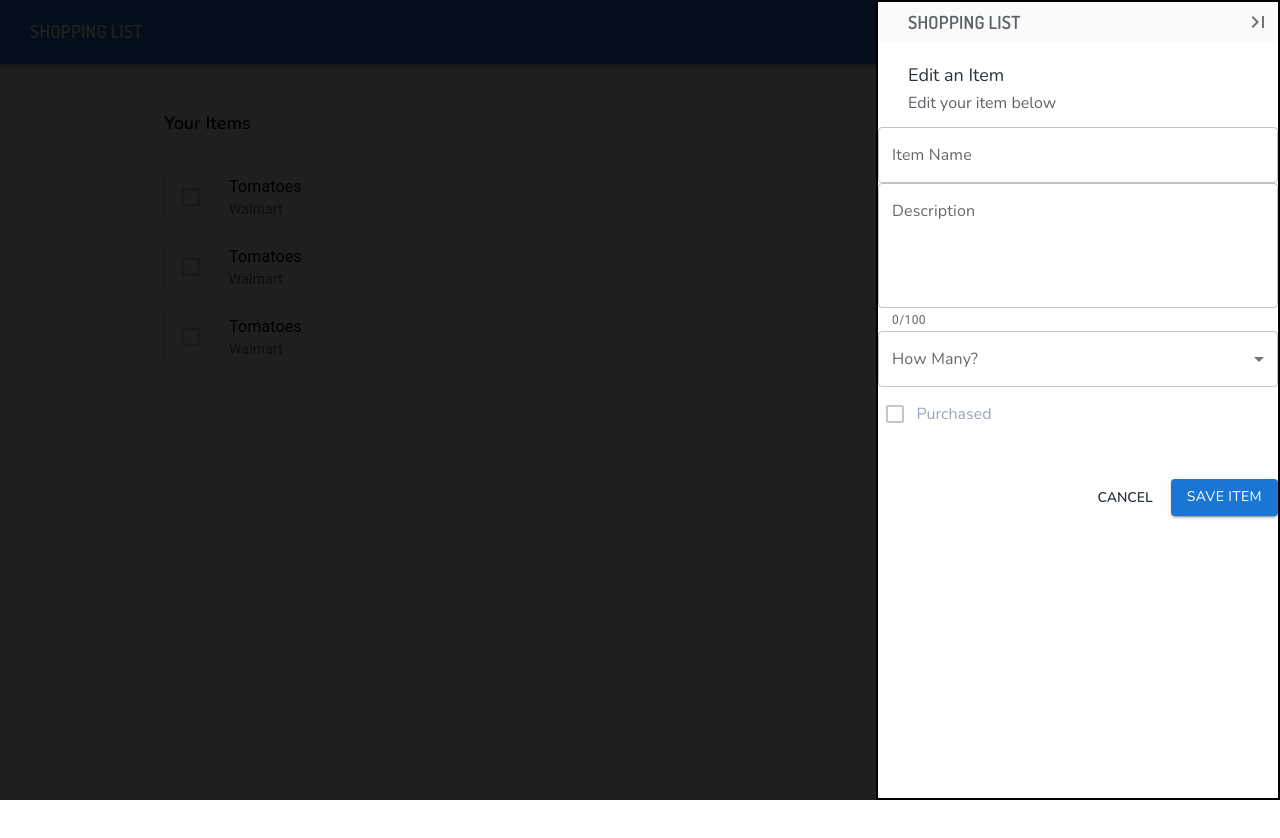
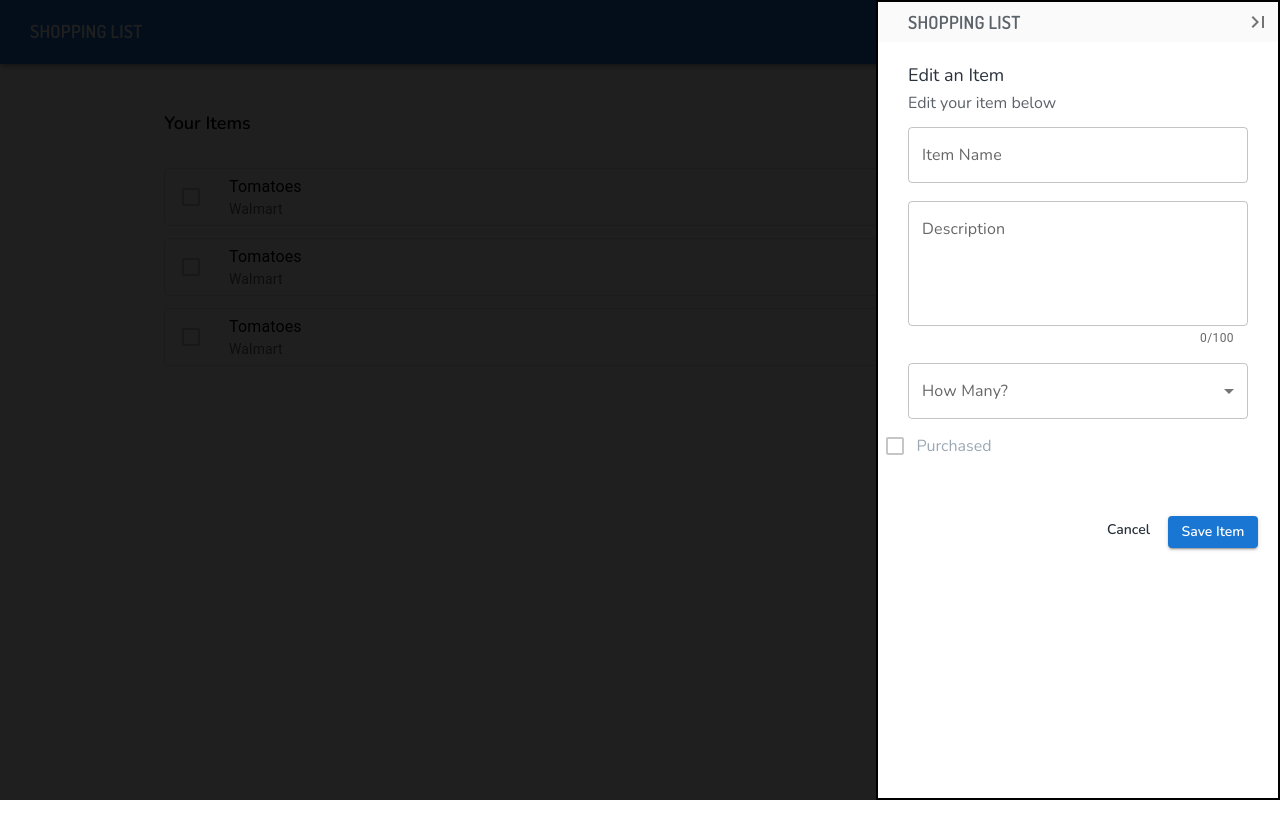
Before and after one commit to aranyameas/groceryList, a React (Create React App) app: page / in a window 1280 px wide. Both pictures are taken after a click on the button 1096 px from the left and 196 px from the top of the page. Shown: the top 838 px of the page. Built offline with nearby package versions, Linux system fonts and the light colour scheme.

Commit message:
Finish stylizing add and edit modals

```diff
--- a/src/App.css
+++ b/src/App.css
@@ -256,6 +256,7 @@
   margin: 0px 10px;
   padding-top: 3px;
   padding-bottom: 3px;
+  text-transform: none;
 }
 
 .Loading {
@@ -347,3 +348,64 @@
   color: #9ca8b4;
   text-transform: none;
 }
+
+.CharacterHelper-text {
+  display: flex;
+  justify-content: end;
+}
+
+.HowMany-margin {
+  margin-left: 30px;
+}
+
+.AddButton-text {
+  width: 60px;
+  height: 20px;
+  left: calc(50% - 60px / 2);
+  top: calc(50% - 20px / 2);
+
+  font-style: normal;
+  font-weight: 600;
+  font-size: 14px;
+  line-height: 20px;
+
+  /* identical to box height, or 143% */
+  text-align: center;
+  letter-spacing: -1.30385e-9px;
+
+  /* White */
+  color: #ffffff;
+
+  /* Inside auto layout */
+  flex: none;
+  order: 0;
+  flex-grow: 0;
+  margin: 0px 10px;
+  text-transform: none;
+}
+
+.EditButton-text {
+  width: 63px;
+  height: 20px;
+  left: calc(50% - 63px / 2);
+  top: calc(50% - 20px / 2);
+
+  font-style: normal;
+  font-weight: 600;
+  font-size: 14px;
+  line-height: 20px;
+
+  /* identical to box height, or 143% */
+  text-align: center;
+  letter-spacing: -1.30385e-9px;
+
+  /* White */
+  color: #ffffff;
+
+  /* Inside auto layout */
+  flex: none;
+  order: 0;
+  flex-grow: 0;
+  margin: 0px 10px;
+  text-transform: none;
+}
--- a/src/content/Add.js
+++ b/src/content/Add.js
@@ -57,25 +57,35 @@ export const Add = (props) => {
               <FormControl fullWidth>
                 <TextField
                   label={<span className="font-nunito">Item Name</span>}
+                  sx={{ marginBottom: "18px", marginX: "30px" }}
                 />
                 <TextField
                   multiline
                   rows={4}
                   value={description.desc}
                   inputProps={{ maxLength: charLimit }}
+                  FormHelperTextProps={{ className: "CharacterHelper-text" }}
                   helperText={`${description.desc.length}/${charLimit}`}
                   onChange={handleChange("desc")}
                   label={<span className="font-nunito">Description</span>}
+                  sx={{ marginBottom: "14px", marginX: "30px" }}
                 />
                 <FormControl fullWidth>
                   <InputLabel id="Quantity">
-                    <span className="font-nunito">How Many?</span>
+                    <span className="font-nunito HowMany-margin">
+                      How Many?
+                    </span>
                   </InputLabel>
                   <Select
                     labelid="Quantity"
                     id="Quantity"
-                    label={<span className="font-nunito">How Many?</span>}
+                    label={
+                      <span className="font-nunito HowMany-margin">
+                        How Many?
+                      </span>
+                    }
                     value={amount}
+                    sx={{ marginX: "30px" }}
                   >
                     <MenuItem value={1}>1</MenuItem>
                     <MenuItem value={2}>2</MenuItem>
@@ -88,8 +98,12 @@ export const Add = (props) => {
                   <Button variant="text" onClick={handleAddClose}>
                     <span className="Cancel font-nunito">Cancel</span>
                   </Button>
-                  <Button variant="contained" onClick={handleAdd}>
-                    <span className="font-nunito">Add Task</span>
+                  <Button
+                    variant="contained"
+                    onClick={handleAdd}
+                    sx={{ width: "90px", marginRight: "20px" }}
+                  >
+                    <span className="font-nunito AddButton-text">Add Task</span>
                   </Button>
                 </div>
               </FormControl>
--- a/src/content/Edit.js
+++ b/src/content/Edit.js
@@ -76,6 +76,7 @@ export const Edit = (props) => {
                 <FormControl fullWidth>
                   <TextField
                     label={<span className="font-nunito">Item Name</span>}
+                    sx={{ marginBottom: "18px", marginX: "30px" }}
                   />
                   <TextField
                     multiline
@@ -85,15 +86,24 @@ export const Edit = (props) => {
                     helperText={`${description.desc.length}/${charLimit}`}
                     onChange={handleChange("desc")}
                     label={<span className="font-nunito">Description</span>}
+                    FormHelperTextProps={{ className: "CharacterHelper-text" }}
+                    sx={{ marginBottom: "14px", marginX: "30px" }}
                   />
                   <FormControl fullWidth>
                     <InputLabel id="Quantity">
-                      <span className="font-nunito">How Many?</span>
+                      <span className="font-nunito HowMany-margin">
+                        How Many?
+                      </span>
                     </InputLabel>
                     <Select
                       labelid="Quantity"
                       id="Quantity"
-                      label={<span className="font-nunito">"How many?"</span>}
+                      label={
+                        <span className="font-nunito HowMany-margin">
+                          "How many?"
+                        </span>
+                      }
+                      sx={{ marginX: "30px" }}
                       value={amount}
                     >
                       <MenuItem value={1}>1</MenuItem>
@@ -121,8 +131,13 @@ export const Edit = (props) => {
                     <Button variant="text" onClick={handleEditClose}>
                       <span className="Cancel font-nunito">Cancel</span>
                     </Button>
-                    <Button variant="contained">
-                      <span className="font-nunito">Save Item</span>
+                    <Button
+                      variant="contained"
+                      sx={{ width: "90px", marginRight: "20px" }}
+                    >
+                      <span className="font-nunito EditButton-text">
+                        Save Item
+                      </span>
                     </Button>
                   </div>
                 </FormControl>
```
